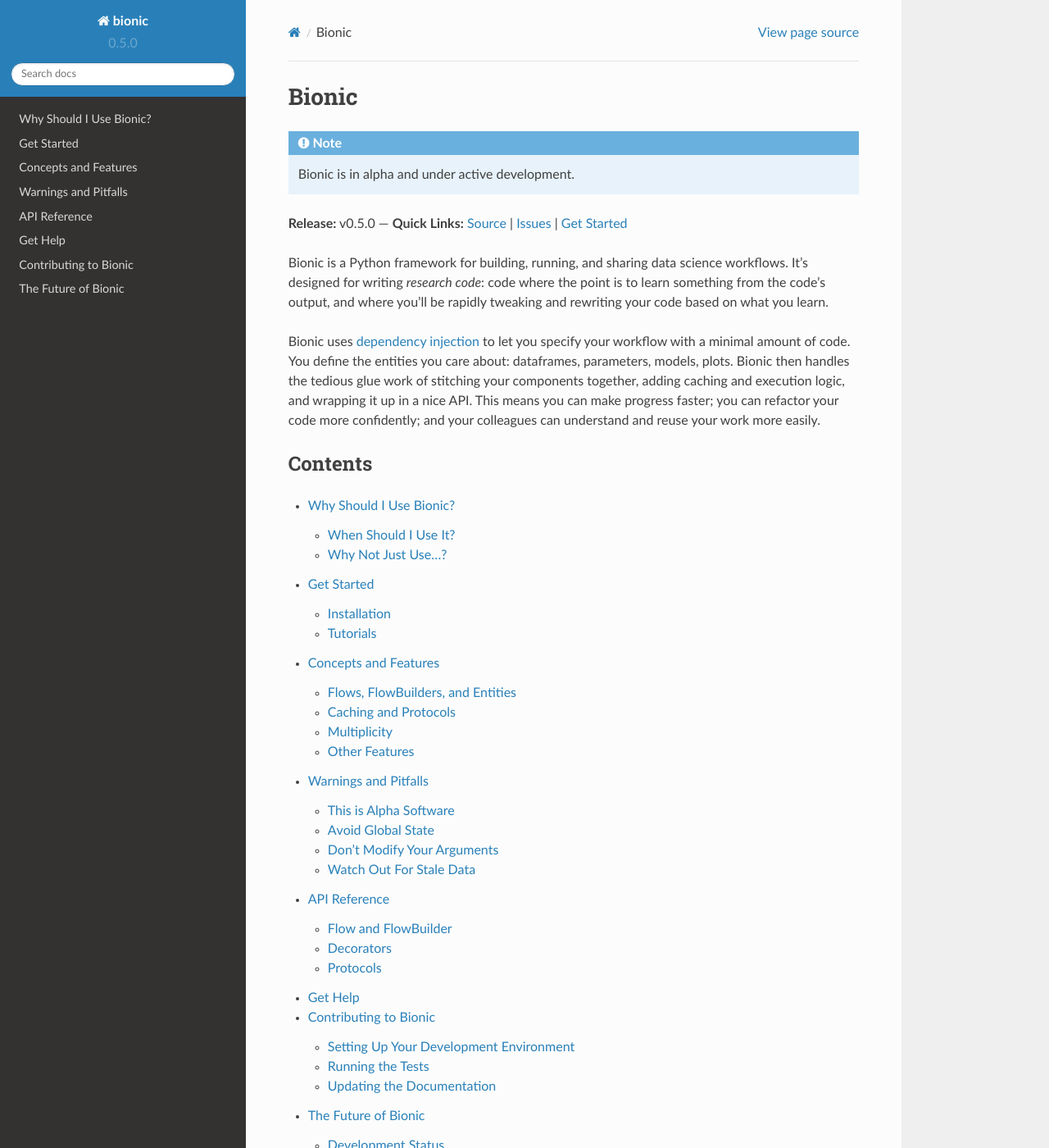
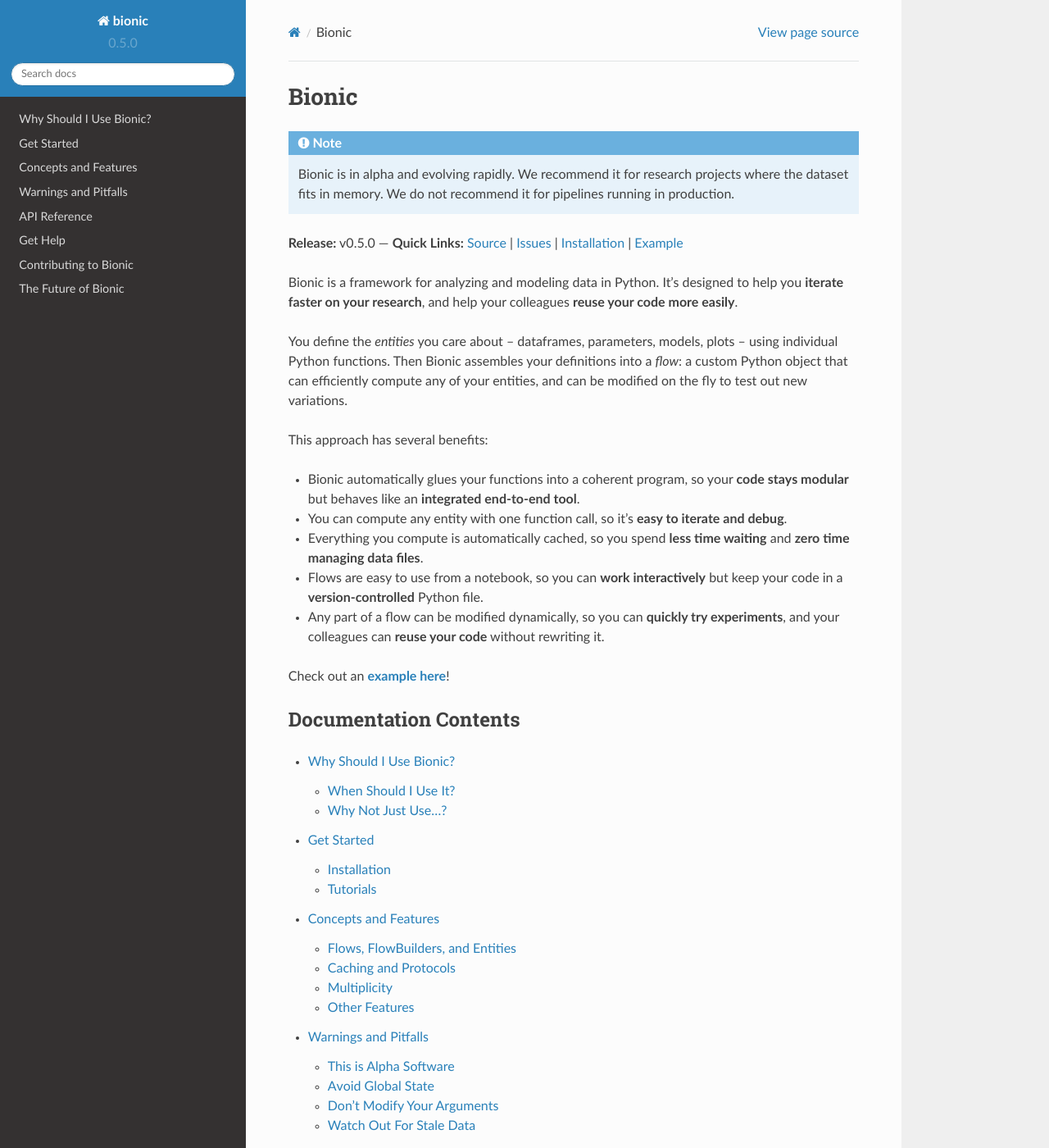
Before and after one commit to square/bionic, a Sphinx documentation site: the page built from docs/index.rst, in a window 1280 px wide and 1400 px high. Shown: the whole window at 82% size. Built offline with Sphinx 7.4.7 and the Read the Docs theme 2.0.0, drawn with Linux system fonts in a browser that asks for light colours.

Commit message:
Improve text on landing pages
My goals were:
- make the positioning and value prop clearer
- have more prominent links to examples

```diff
--- a/docs/index.rst
+++ b/docs/index.rst
@@ -2,28 +2,52 @@
 Bionic
 ======
 
-.. note::  Bionic is in alpha and under active development.
+.. note::
+    Bionic is in alpha and evolving rapidly.  We recommend it for research
+    projects where the dataset fits in memory.  We do not recommend it for
+    pipelines running in production.
 
 **Release:** v\ |version| ---
-**Quick Links:** `Source <https://github.com/square/bionic>`_ | `Issues <https://github.com/square/bionic/issues>`_ | `Get Started <get-started.html>`_
+**Quick Links:** `Source <https://github.com/square/bionic>`_ | `Issues <https://github.com/square/bionic/issues>`_ | `Installation <get-started.html#Installation>`_ | `Example <tutorials/ml_workflow.html>`_
 
-Bionic is a Python framework for building, running, and sharing data science
-workflows.  It's designed for writing *research code*: code where the point is
-to learn something from the code's output, and where you'll be rapidly tweaking
-and rewriting your code based on what you learn.
+Bionic is a framework for analyzing and modeling data in Python.  It's designed
+to help you **iterate faster on your research**, and help your colleagues
+**reuse your code more easily**.
 
-Bionic uses `dependency injection`_ to let you specify your workflow with a
-minimal amount of code.  You define the entities you care about: dataframes,
-parameters, models, plots.  Bionic then handles the tedious glue work of
-stitching your components together, adding caching and execution logic, and
-wrapping it up in a nice API.  This means you can make progress faster; you can
-refactor your code more confidently; and your colleagues can understand and
-reuse your work more easily.
+You define the *entities* you care about -- dataframes, parameters, models,
+plots -- using individual Python functions.  Then Bionic assembles your
+definitions into a *flow*: a custom Python object that can efficiently compute
+any of your entities, and can be modified on the fly to test out new
+variations.
 
-.. _dependency injection: https://en.wikipedia.org/wiki/Dependency_injection
+This approach has several benefits:
 
-Contents
---------
+* Bionic automatically glues your functions into a coherent program, so your
+  **code stays modular** but behaves like an **integrated end-to-end tool**.
+* You can compute any entity with one function call, so it's **easy to iterate
+  and debug**.
+* Everything you compute is automatically cached, so you spend **less time
+  waiting** and **zero time managing data files**.
+* Flows are easy to use from a notebook, so you can **work interactively** but
+  keep your code in a **version-controlled** Python file.
+* Any part of a flow can be modified dynamically, so you can **quickly try
+  experiments**, and your colleagues can **reuse your code** without rewriting
+  it.
+
+..
+    This is super annoying, but it's the only way I've found to make a bold
+    internal link in RST.  (I really want the link to be bold so you can see
+    the example link easily when you're scanning.)
+
+Check out an |bold link|!
+
+.. |bold link| raw:: html
+
+   <a class="reference internal" href="tutorials/ml_workflow.html">
+   <strong>example here</strong></a>
+
+Documentation Contents
+----------------------
 
 .. toctree::
     :maxdepth: 2
```
Also changed, not shown: README.md (+10 -14 lines).
